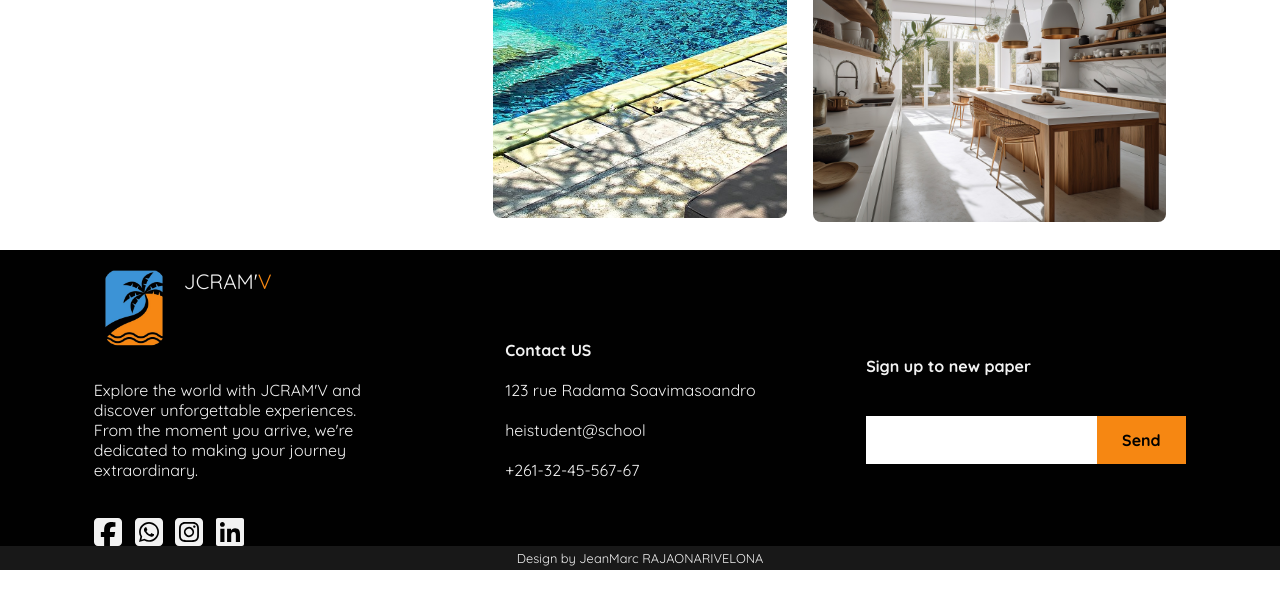
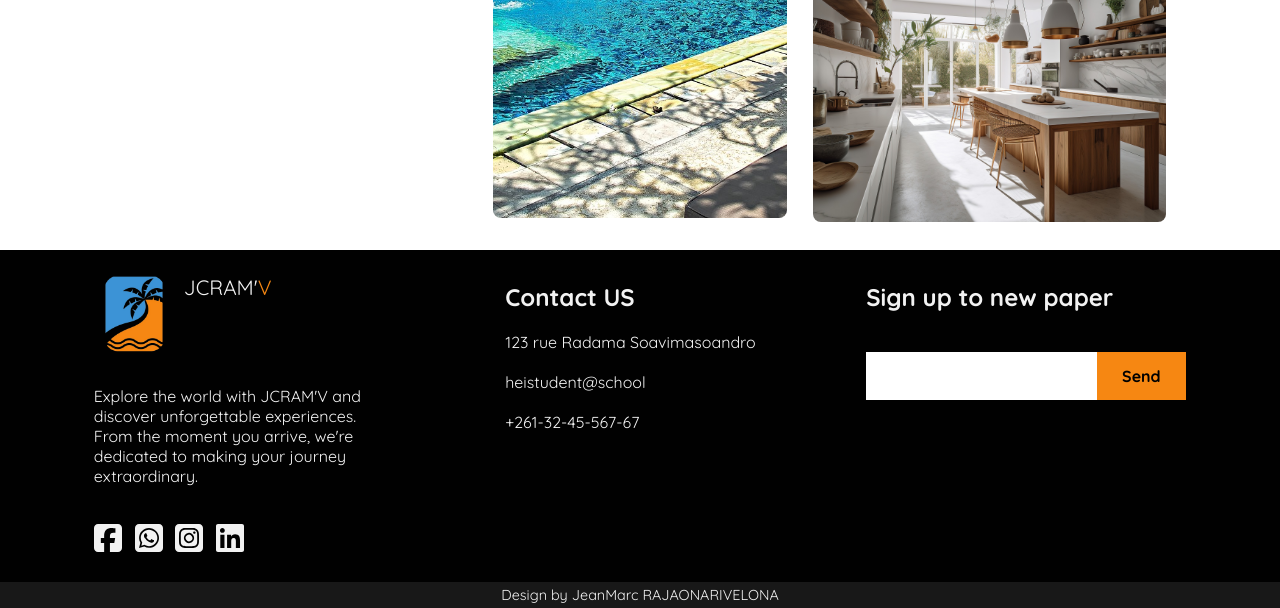
Before and after one commit to JeanMarc-RAJAONARIVELONA/Js-exam-L1, a plain HTML site: page index.html in a window 1280 px wide. Shown: the part 2889-3497 px from the top of the page. Before the commit the page ends 3459 px from the top, so only its background shows below. Drawn offline with Linux system fonts and the light colour scheme.

Commit message:
chore: ameliorate footer design

```diff
--- a/assets/css/style.css
+++ b/assets/css/style.css
@@ -549,6 +549,11 @@ header {
 footer {
   width: 100%;
   height: 40vh;
+  display: flex;
+  flex-direction: column;
+  position: relative;
+}
+.footer-content {
   background-color: var(--black);
   color: var(--white);
   padding: 3vh 3vw;
@@ -556,14 +561,13 @@ footer {
   flex-direction: row;
   align-items: center;
   justify-content: space-around;
-  position: relative;
 }
-
 .footer-left {
   width: 25%;
   display: flex;
   flex-direction: column;
   gap: 4vh;
+  height: 100%;
 }
 
 .footer-logo {
@@ -599,11 +603,22 @@ footer {
   color: var(--secondary-color);
   scale: 1.1;
 }
-
+.footer-middle {
+  height: 100%;
+  margin-top: 2vh;
+}
+.footer-middle h4 {
+  font-size: 1.5rem;
+}
 .footer-right {
   display: flex;
   flex-direction: column;
   gap: 5vh;
+  height: 100%;
+  margin-top: 2vh;
+}
+.footer-right h4 {
+  font-size: 1.5rem;
 }
 
 .footer-form-content {
@@ -634,11 +649,10 @@ footer {
 }
 
 .copyright {
-  position: absolute;
-  bottom: 0;
   width: 100%;
   background-color: #181818;
   text-align: center;
-  font-size: 0.8rem;
+  font-size: 0.9rem;
   padding: 4px;
+  color: var(--white);
 }
--- a/index.html
+++ b/index.html
@@ -352,15 +352,16 @@
       </div>
     </section>
     <footer>
+      <div class="footer-content">
         <div class="footer-left">
           <div class="footer-logo">
             <img src="assets/photo/logo.png" alt="JCRAM'v logo" />
             <p>JCRAM'<span>V</span></p>
           </div>
           <p>
-          Explore the world with JCRAM'V and discover unforgettable experiences.
-          From the moment you arrive, we're dedicated to making your journey
-          extraordinary.
+            Explore the world with JCRAM'V and discover unforgettable
+            experiences. From the moment you arrive, we're dedicated to making
+            your journey extraordinary.
           </p>
           <div class="social-network">
             <i class="fa-brands fa-square-facebook social-icon"></i>
@@ -393,6 +394,7 @@
             <button>Send</button>
           </div>
         </div>
+      </div>
       <p class="copyright">Design by JeanMarc RAJAONARIVELONA</p>
     </footer>
   </body>
```
Lines whose indentation alone changed are shown as unchanged.
